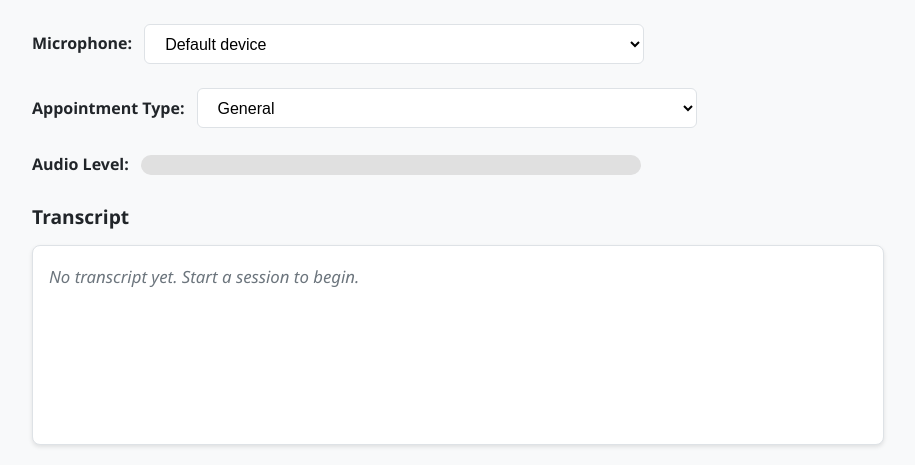
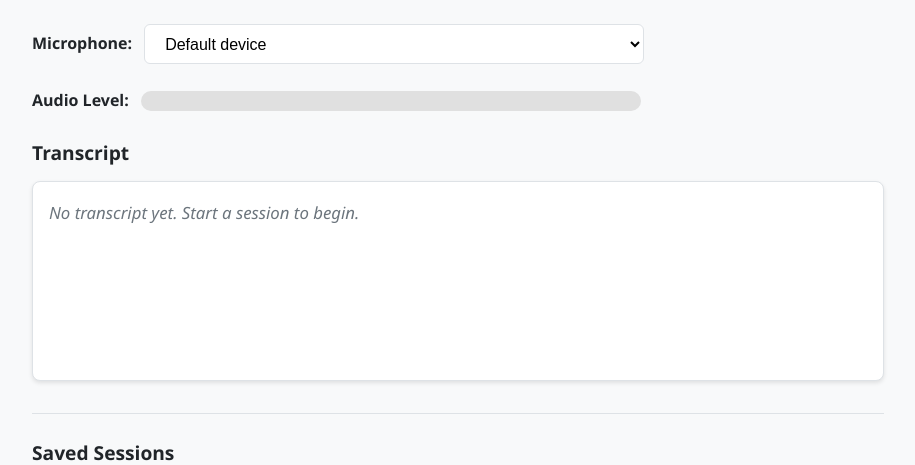
Before and after one commit to Deeps-Plato/dental-notes, a FastAPI app: template src/dental_notes/templates/index.html in a window 1280 px wide. Shown: the part 88-553 px from the top of the page, without its empty margins (182-1097 px from the left). Run offline with FastAPI, Linux system fonts and the light colour scheme; the template is opened without the code that fills it, so the values that code supplies are empty; some libraries are stand-ins or nearby versions.

Commit message:
refactor(04-03): move template selection from recording to review stage
Auto-detect is now the primary mechanism — LLM infers appointment type
from transcript during extraction. Template dropdown remains on the
review page where the doctor can override and re-extract if needed.

Co-Authored-By: Claude Opus 4.6 (1M context) <noreply@anthropic.com>

```diff
--- a/src/dental_notes/templates/_session.html
+++ b/src/dental_notes/templates/_session.html
@@ -7,7 +7,6 @@
           hx-target="#session-controls"
           hx-swap="innerHTML">
         <input type="hidden" name="device" id="device-input" value="">
-        <input type="hidden" name="appointment_type" id="appt-type-input" value="general">
         <button type="submit" class="btn btn-start">
             Start Recording
         </button>
@@ -24,16 +23,8 @@
             hidden.value = mic.value;
             mic.addEventListener("change", function() { hidden.value = mic.value; });
         }
-        var apptType = document.getElementById("appt-type-select");
-        var apptHidden = document.getElementById("appt-type-input");
-        if (apptType && apptHidden) {
-            apptHidden.value = apptType.value;
-            apptType.addEventListener("change", function() { apptHidden.value = apptType.value; });
-        }
         var micSec = document.getElementById("mic-section");
         if (micSec) micSec.style.display = "";
-        var apptSec = document.getElementById("appt-type-section");
-        if (apptSec) apptSec.style.display = "";
     })();
 </script>
 {% elif state == "recording" %}
@@ -56,8 +47,6 @@
     (function() {
         var micSec = document.getElementById("mic-section");
         if (micSec) micSec.style.display = "none";
-        var apptSec = document.getElementById("appt-type-section");
-        if (apptSec) apptSec.style.display = "none";
     })();
 </script>
 {% elif state == "paused" %}
--- a/src/dental_notes/templates/index.html
+++ b/src/dental_notes/templates/index.html
@@ -30,19 +30,6 @@
                 {% for device in devices %}
                 <option value="{{ device.index }}">{{ device.name }}</option>
                 {% endfor %}
-            </select>
-        </section>
-
-        <!-- Appointment Type Selector -->
-        <section class="mic-section" id="appt-type-section">
-            <label for="appt-type-select">Appointment Type:</label>
-            <select id="appt-type-select" name="appointment_type">
-                <option value="general" selected>General</option>
-                <option value="comprehensive_exam">Comprehensive Exam</option>
-                <option value="restorative">Restorative</option>
-                <option value="hygiene_recall">Hygiene/Recall</option>
-                <option value="endodontic">Endodontic</option>
-                <option value="oral_surgery">Oral Surgery</option>
             </select>
         </section>
 
@@ -102,18 +89,13 @@
             if (bar) { bar.style.width = "0%"; }
         });
 
-        // After any HTMX swap, re-sync the mic and appointment type hidden inputs
+        // After any HTMX swap, re-sync the mic hidden input
         document.body.addEventListener("htmx:afterSwap", function(event) {
             var hidden = document.getElementById("device-input");
             var mic = document.getElementById("mic-select");
             if (hidden && mic) {
                 hidden.value = mic.value;
             }
-            var apptHidden = document.getElementById("appt-type-input");
-            var apptType = document.getElementById("appt-type-select");
-            if (apptHidden && apptType) {
-                apptHidden.value = apptType.value;
-            }
         });
     </script>
 </body>
```
Also changed, not shown: src/dental_notes/ui/routes.py (+4 -5 lines), tests/test_routes.py (+7 -12 lines).
